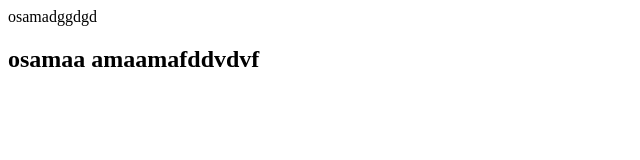
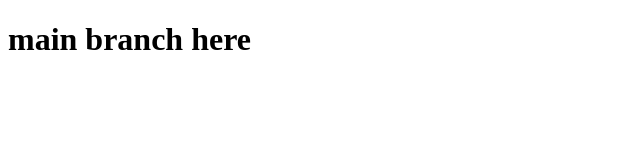
Before and after one commit to Osamaa3mmar/gitTest, a plain HTML site: page index.html in a window 1280 px wide. Shown: the whole page, without its empty margins (0-640 px from the left). Drawn offline with Linux system fonts and the light colour scheme.

Commit message:
main first

```diff
--- a/index.html
+++ b/index.html
@@ -6,7 +6,6 @@
     <title>osama</title>
 </head>
 <body>
-    osamadggdgd
-    <h2>osamaa amaamafddvdvf</h2>
+   <h1>main branch here</h1>
 </body>
 </html>
```
